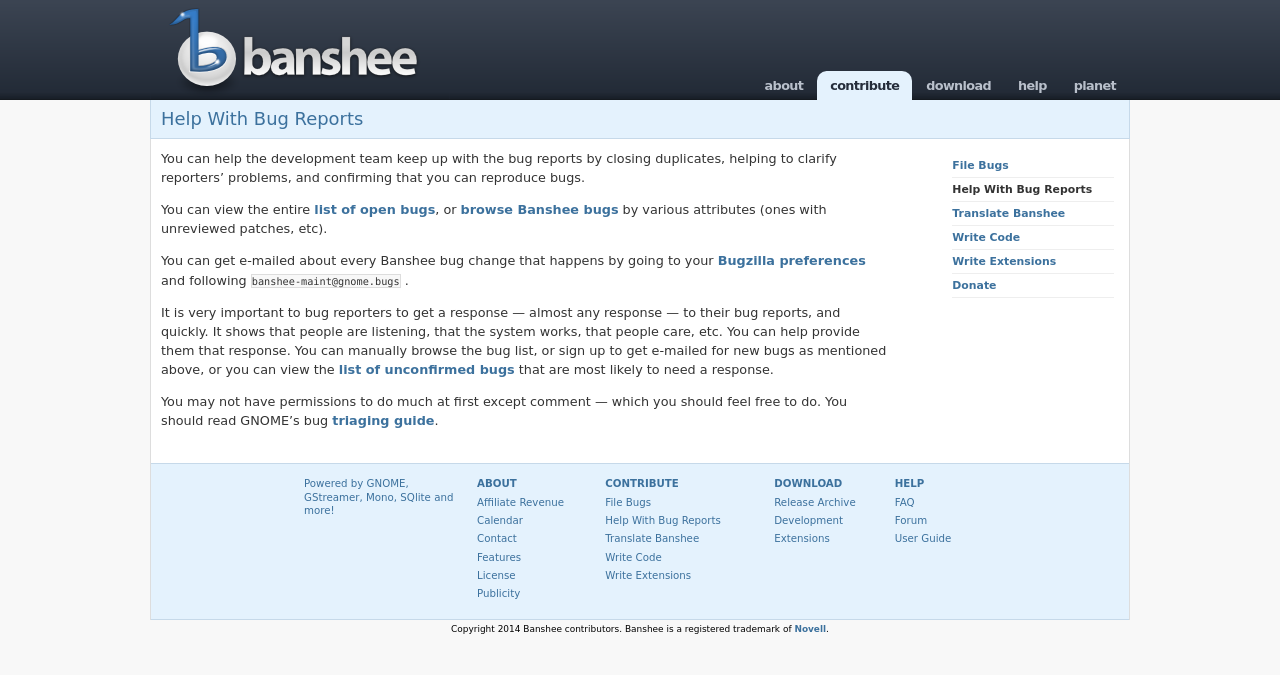
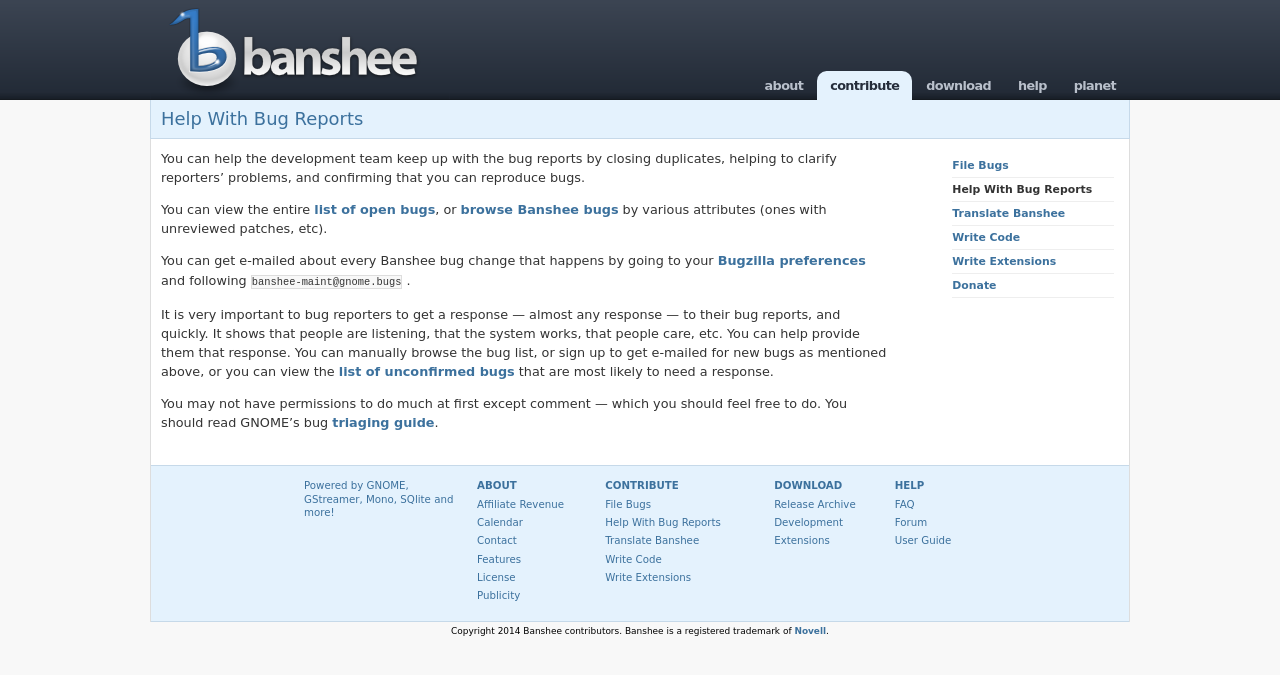
Before and after one commit to BansheeMediaPlayer/BansheeMediaPlayer.github.io, a Jekyll site: the page built from contribute/help-with-bug-reports/index.markdown, in a window 1280 px wide. Shown: the top 675 px of the page. Built offline with Jekyll 4.4.1, drawn with Linux system fonts in a browser that asks for light colours; some web fonts are replaced; Markdown is read by kramdown in place of the engine named in the settings; comment, search, counter and statistics services are not loaded.

Commit message:
css: remove font size adjustment for <code> elements
There's a difference between how Jekyll generates inline code
blocks from what we had in the banshee website: the former now
generates <pre><code>foo</code></pre> blocks instead of just
<pre>foo</pre>. This means that those elements were now
rendered with a much smaller font than before, because there
was a 0.80em font size adjustment for <code> tags.

There doesn't seem to be a good reason for such a small size
for <code> blocks though, so we can simply remove this font size
adjustment to make the website look better again, like this
example:

https://web.archive.org/web/20140208064930/http://banshee.fm/contribute/file-bugs/

```diff
--- a/css/text.css
+++ b/css/text.css
@@ -28,7 +28,7 @@
 }
 
 code {
-    font: 0.80em "Droid Sans Mono", "Consolas", "DejaVu Sans Mono", monospace;
+    font: "Droid Sans Mono", "Consolas", "DejaVu Sans Mono", monospace;
     background: #f8f8f8;
     border: solid #ddd;
     border-width: 1px;
```
